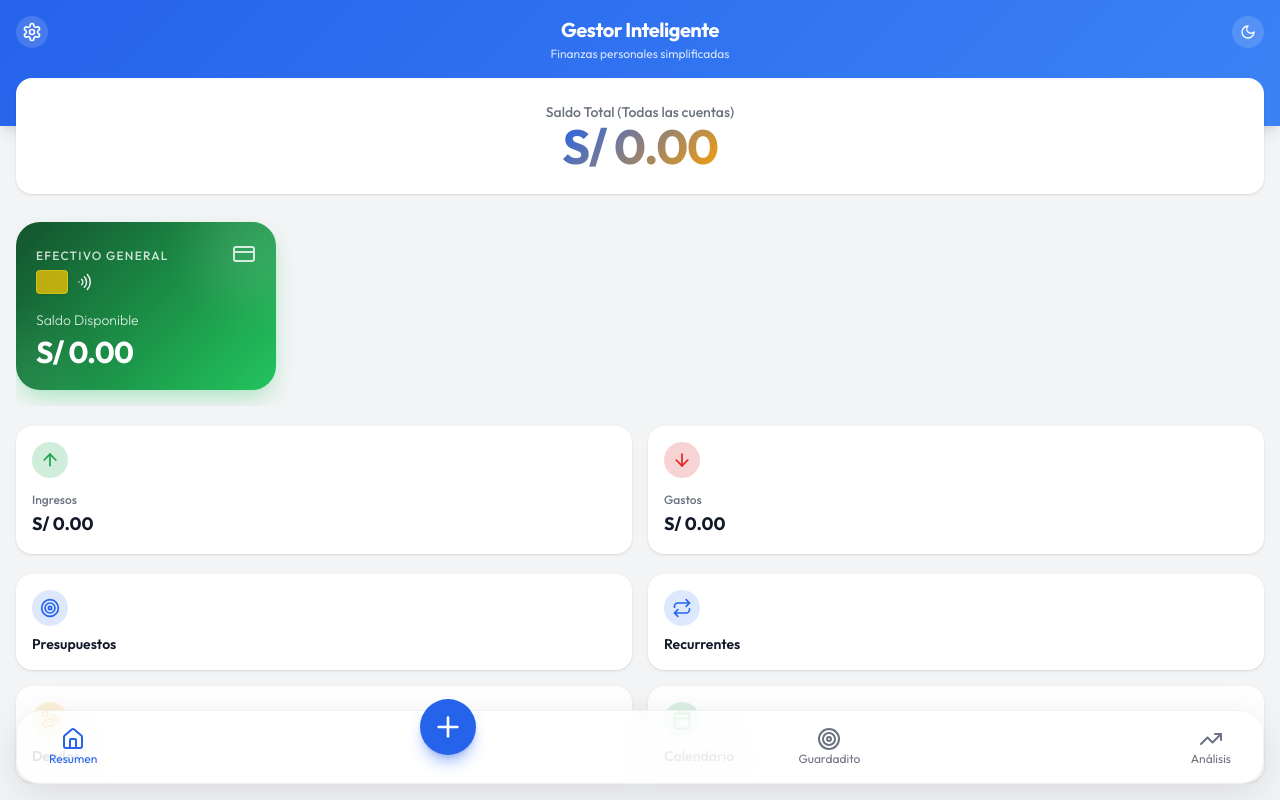
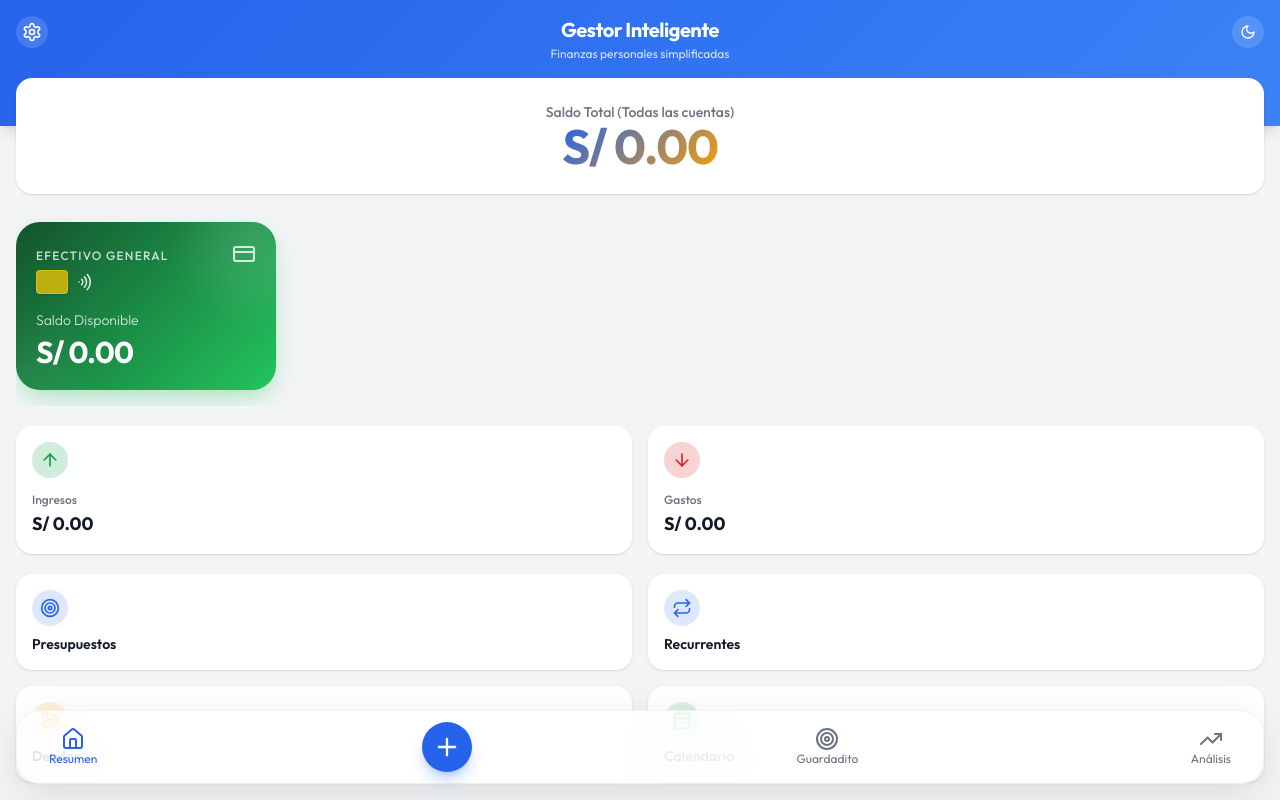
Before and after one commit to JhoJha/finanzas-p-rsonales, a SvelteKit app: page / in a window 1280 px wide. Built offline with nearby package versions, Linux system fonts and the light colour scheme.

Commit message:
feat: implement global layout with PWA installation banner and proactive finance alerts

```diff
--- a/src/routes/+layout.svelte
+++ b/src/routes/+layout.svelte
@@ -165,10 +165,10 @@
 		</a>
 		<a
 			href="/registro"
-			class="relative -top-5 flex flex-col items-center justify-center rounded-full bg-primary text-white shadow-lg shadow-primary/40 transition-transform hover:scale-105 active:scale-95"
-			style="width: 56px; height: 56px;"
+			class="flex flex-col items-center justify-center rounded-full bg-primary text-white shadow-lg shadow-primary/30 transition-transform hover:scale-105 active:scale-95"
+			style="width: 50px; height: 50px;"
 		>
-			<Plus size={32} />
+			<Plus size={28} />
 		</a>
 		<a
 			href="/ahorro"
```
